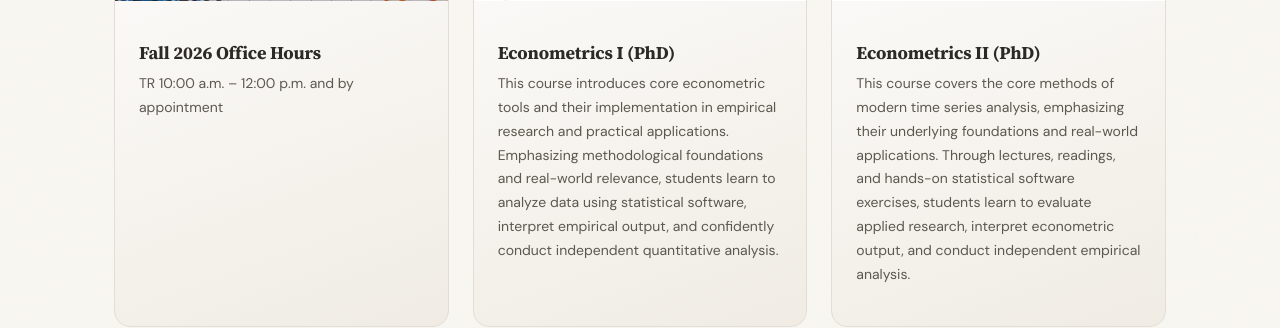
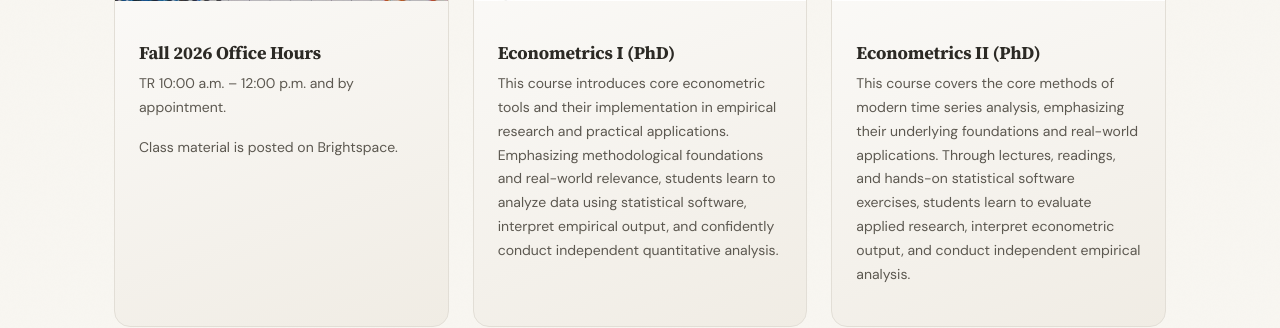
Before and after one commit to diegoescobari/diegoescobari.github.io, a Jekyll site: the page built from _pages/template.md, in a window 1280 px wide. Shown: the part 405-733 px from the top of the page. Built offline with Jekyll 4.4.1, drawn with Linux system fonts in a browser that asks for light colours.

Commit message:
template.md

```diff
--- a/_pages/template.md
+++ b/_pages/template.md
@@ -12,7 +12,8 @@ permalink: /template/
 <img src="{{ '/images/research/slide_me.jpg' | relative_url }}" class="research-thumb" width="600" height="300" alt="Fall 2026 Office Hours">
 <div class="research-body">
 <h2 class="research-title">Fall 2026 Office Hours</h2>
-<p class="research-desc">TR 10:00 a.m. – 12:00 p.m. and by appointment</p>
+<p class="research-desc">TR 10:00 a.m. – 12:00 p.m. and by appointment.</p>
+<p class="research-desc">Class material is posted on Brightspace.</p>
 </div>
 </div>
 
```
